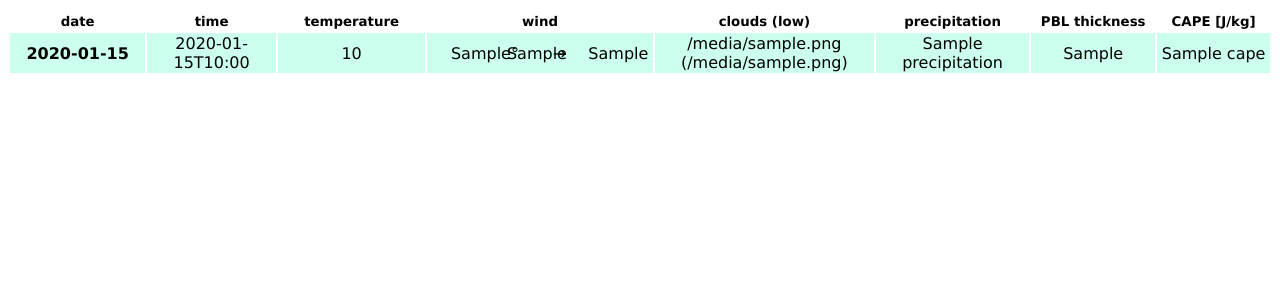
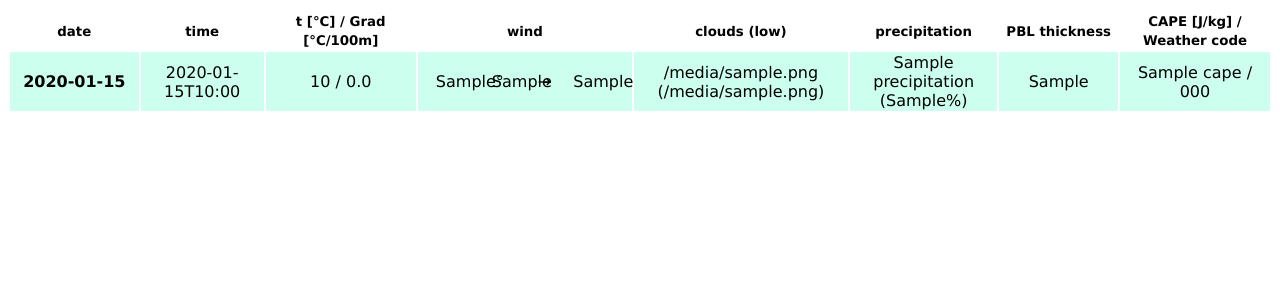
Before and after one commit to KCN1/headwind1, a FastAPI app: template templates/index.html in a window 1280 px wide. Shown: the top 300 px of the page. Run offline with FastAPI, Linux system fonts and the light colour scheme; the template is opened without the code that fills it: most values are stand-ins (such as "Sample title", 1, 10 or a date in 2020); parts of the project's set-up code (start-up, migrations or seed data) failed here and were passed over.

Commit message:
added some more parameters

```diff
--- a/main.py
+++ b/main.py
@@ -19,18 +19,21 @@ def get_forecast(lat: Decimal = 56.33, lon: Decimal = 44, days: int = 10):
     forecasts_dict_noaa = parse.parse(latitude=lat, longitude=lon, data_keys=['hpblsfc'], forecast_days=days)  # from NOAA
     forecasts = OrdDict()
 
-    # TODO: How to get a variable by keyword? Dictionary, Enum, NamedTuple, getattr or a dataclass {name, key, value}
-    for dt_str, temperature, wind_direction, wind_speed, wind_gusts, cloud_cover, cloud_cover_low, precipitation, cape\
-            in zip(forecasts_dict['time'], forecasts_dict["temperature_2m"], forecasts_dict["wind_direction_10m"],
-                   forecasts_dict["wind_speed_10m"], forecasts_dict['wind_gusts_10m'], forecasts_dict['cloud_cover'],
-                   forecasts_dict['cloud_cover_low'], forecasts_dict['precipitation'], forecasts_dict['cape']):
-
+    # TODO: How to get a variable by keyword? Dictionary, Enum, NamedTuple, getattr or new dataclass {name, key, value}
+    for (dt_str, temperature, temperature_80m, temperature_120m, wind_direction, wind_speed, wind_gusts,
+         cloud_cover, cloud_cover_low, precipitation, precipitation_probability, weather_code, cape) in zip(
+            forecasts_dict['time'], forecasts_dict["temperature_2m"], forecasts_dict['temperature_80m'],
+            forecasts_dict['temperature_120m'], forecasts_dict["wind_direction_10m"], forecasts_dict["wind_speed_10m"],
+            forecasts_dict['wind_gusts_10m'], forecasts_dict['cloud_cover'], forecasts_dict['cloud_cover_low'],
+            forecasts_dict['precipitation'], forecasts_dict['precipitation_probability'], forecasts_dict['weather_code'],
+            forecasts_dict['cape']):
         dt_dt = datetime.datetime.fromisoformat(dt_str)
 
-        forecast = Forecast(date=dt_dt.date(), time=dt_dt.time(), temperature=temperature, wind_direction=wind_direction,
+        forecast = Forecast(date=dt_dt.date(), time=dt_dt.time(), temperature=temperature, temperature_80m=temperature_80m,
+                            temperature_120m=temperature_120m, wind_direction=wind_direction,
                             wind_speed=round(wind_speed, 1) if wind_speed else wind_speed, wind_gusts=wind_gusts,
                             cloud_cover=cloud_cover, cloud_cover_low=cloud_cover_low, precipitation=precipitation,
-                            cape=cape)
+                            precipitation_probability=precipitation_probability, weather_code=weather_code, cape=cape)
 
         if forecast.time.hour % 3 == 0:
             forecasts[dt_dt] = forecast
@@ -64,7 +67,7 @@ def get_api_forecast():
 
 
 @app.get('/api/v1/forecast', response_class=JSONResponse)
-def get_api_v1(lat: Decimal, lon: Decimal, keywords: List[str] = Query(default=['tmp2m']), levels: List[int] = Query(default=[0]), days: int = 10, utc_offset: int = 3):
+def get_api_v1(lat: Decimal, lon: Decimal, keywords: List[str] = Query(default=['tmp2m']), levels: List[int] = Query(default=[1000]), days: int = 14, utc_offset: int = 0):
     # forecast = parse.parse(latitude=lat, longitude=lon, utc_offset=utc_offset, data_keys=keyword, levels=lev, forecast_days=days)
     forecast = open_meteo_simple.get_forecast(lat, lon, days)
     return forecast
--- a/models.py
+++ b/models.py
@@ -9,14 +9,19 @@ class Forecast(BaseModel):
     date: Union[datetime.date, str] = datetime.date(2024, 8, 1)
     time: Union[datetime.time, str] = datetime.time(4, 0)
     temperature: Optional[Decimal] = None
+    temperature_80m: Optional[Decimal] = None
+    temperature_120m: Optional[Decimal] = None
+    temperature_180m: Optional[Decimal] = None
     wind_direction: Optional[Decimal] = None
     wind_speed: Optional[Decimal] = None
     wind_gusts: Optional[Decimal] = None
     cloud_cover: Optional[Decimal] = None
     cloud_cover_low: Optional[Decimal] = None
     precipitation: Optional[Decimal] = None
+    precipitation_probability: Optional[Decimal] = None
     pbl_thickness: Optional[Decimal] = None
     cape: Optional[Decimal] = None
+    weather_code: Optional[int] = None
 
 
 class HourlyForecast(BaseModel):
--- a/parse.py
+++ b/parse.py
@@ -1,19 +1,12 @@
 import datetime
 import json
-
 import re
 import time
-
 from pprint import pprint
-from typing import List, Dict, Union
-import requests
 from time import sleep
-
 import requests_cache
-from pydantic import BaseModel, Field
 from pydap.client import open_url
 from decimal import Decimal
-
 import converter
 
 
@@ -150,7 +143,7 @@ def main():
 
     data_keys = ['prateavesfc', 'tmp80m', 'tmp2m', 'tmpprs', 'hpblsfc', 'lcdcavelcll', 'tcdcaveclm']
     levels = [950, 900]
-    forecast_days = 10
+    forecast_days = 14
 
     t0 = time.perf_counter()
     forecast = parse(latitude, longitude, data_keys, levels, forecast_days, utc_offset)
--- a/templates/index.html
+++ b/templates/index.html
@@ -14,29 +14,29 @@
     <colgroup>
         <col width="6%">
         <col width="5%">
-        <col width="5%">
+        <col width="7%">
         <col width="10%">
         <col width="5%">
         <col width="5%">
         <col width="5%">
-        <col width="5%">
+        <col width="7%">
     </colgroup>
     <tbody>
         <tr>
             <th><small>date</small></th>
             <th><small>time</small></th>
-            <th><small>temperature</small></th>
+            <th><small>t [°C] / Grad [°C/100m]</small></th>
             <th><small>wind</small></th>
             <th><small>clouds (low)</small></th>
             <th><small>precipitation</small></th>
             <th><small>PBL thickness</small></th>
-            <th><small>CAPE [J/kg]</small></th>
+            <th><small>CAPE [J/kg] / Weather code</small></th>
         </tr>
         {% for dt, forecast in forecasts.items() -%}
             <tr>
                 <th>{{dt.strftime('%a, %d.%m.%y')}}</th>
                 <td>{{forecast.time.isoformat(timespec='minutes')}}</td>
-                <td>{{forecast.temperature}}</td>
+                <td>{{forecast.temperature}} / {{(2 * forecast.temperature - forecast.temperature_80m - forecast.temperature_120m) / 2}}</td>
                 <td>
                     <span style="text-align: left; width: 5ch; display: inline-block">{{forecast.wind_direction}}°</span>
                     <span style="text-align: left; width: 4ch; display: inline-block">{{forecast.wind_speed}}</span>
@@ -44,9 +44,9 @@
                     <span style="text-align: left; width: 4ch; display: inline-block">{{forecast.wind_gusts}}</span>
                 </td>
                 <td>{{forecast.cloud_cover}} ({{forecast.cloud_cover_low}})</td>
-                <td>{{forecast.precipitation}}</td>
+                <td>{{forecast.precipitation}} ({{forecast.precipitation_probability}}%)</td>
                 <td>{{forecast.pbl_thickness}}</td>
-                <td>{{forecast.cape}}</td>
+                <td>{{forecast.cape}} / {{forecast.weather_code}}</td>
             </tr>
         {% endfor -%}
     </tbody>
```
Also changed, not shown: open_meteo/open_meteo_simple.py (+4 -5 lines), requirements.txt (added, +8 -0 lines), README.md (added), open_meteo/__init__.py (added).
